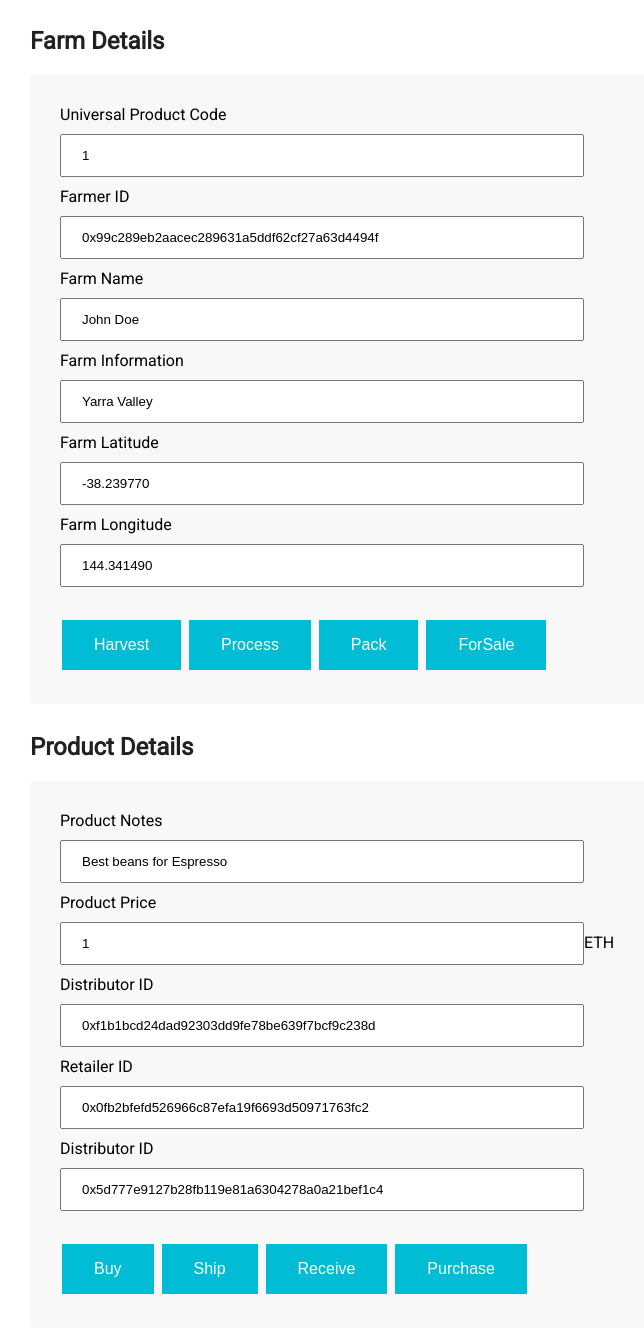
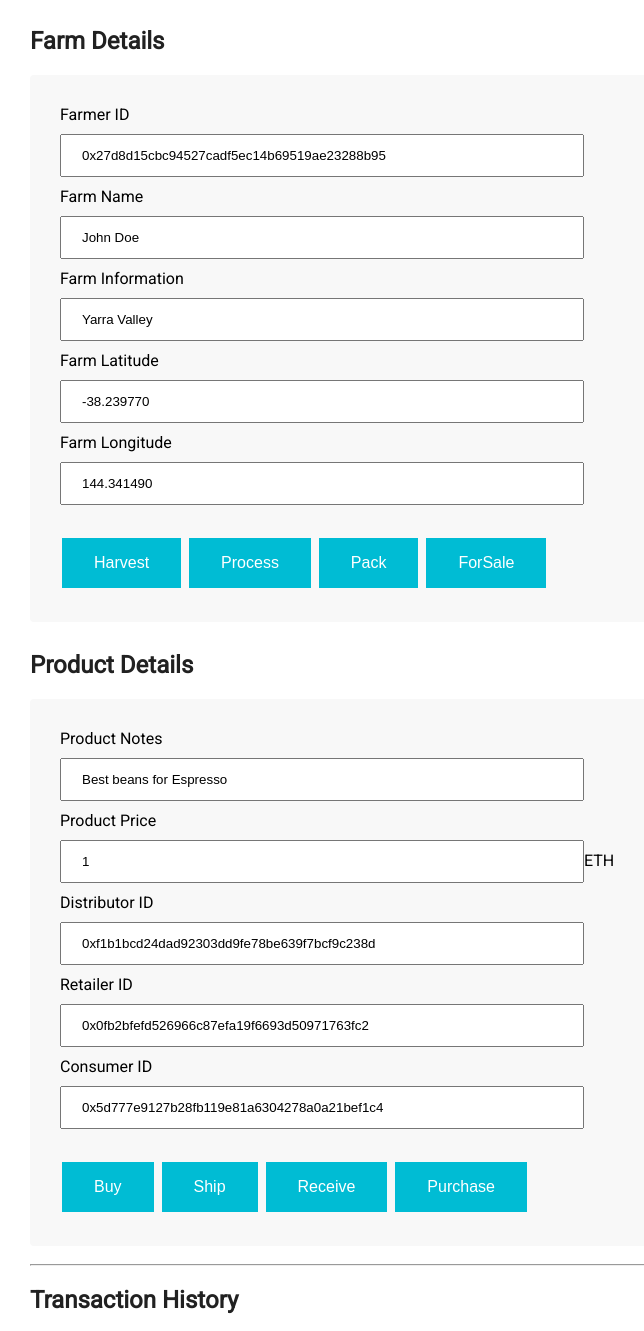
Before and after one commit to juhong7586/coffeeChain, a website: page project3/project-6/index.html in a window 1280 px wide. Shown: the part 593-1924 px from the top of the page, without its empty margins (10-654 px from the left). Drawn offline with nearby package versions, Linux system fonts and the light colour scheme.

Commit message:
Update index.html

```diff
--- a/project3/project-6/index.html
+++ b/project3/project-6/index.html
@@ -36,13 +36,9 @@
         <div class=form-break></div>
         <h2>Farm Details</h2>
         <div class="form-group">
-            Universal Product Code
-            <br>
-            <input type="text" id="upc" name="upc" value="1"
-                size="50"><br>
             Farmer ID
             <br>
-            <input type="text" id="originFarmerID" name="originFarmerID" value="0x99c289eb2aacec289631a5ddf62cf27a63d4494f"><br>
+            <input type="text" id="originFarmerID" name="originFarmerID" value="0x27d8d15cbc94527cadf5ec14b69519ae23288b95" size="50"><br>
             Farm Name
             <br>
             <input type="text" id="originFarmName" name="originFarmName" value="John Doe"><br>
@@ -79,7 +75,7 @@
             <br>
             <input type="text" id="retailerID" name="retailerID" value="0x0fb2bfefd526966c87efa19f6693d50971763fc2"
                 size="50"><br>
-            Distributor ID
+            Consumer ID
             <br>
             <input type="text" id="consumerID" name="consumerID" value="0x5d777e9127b28fb119e81a6304278a0a21bef1c4"
                 size="50"><br>
```
